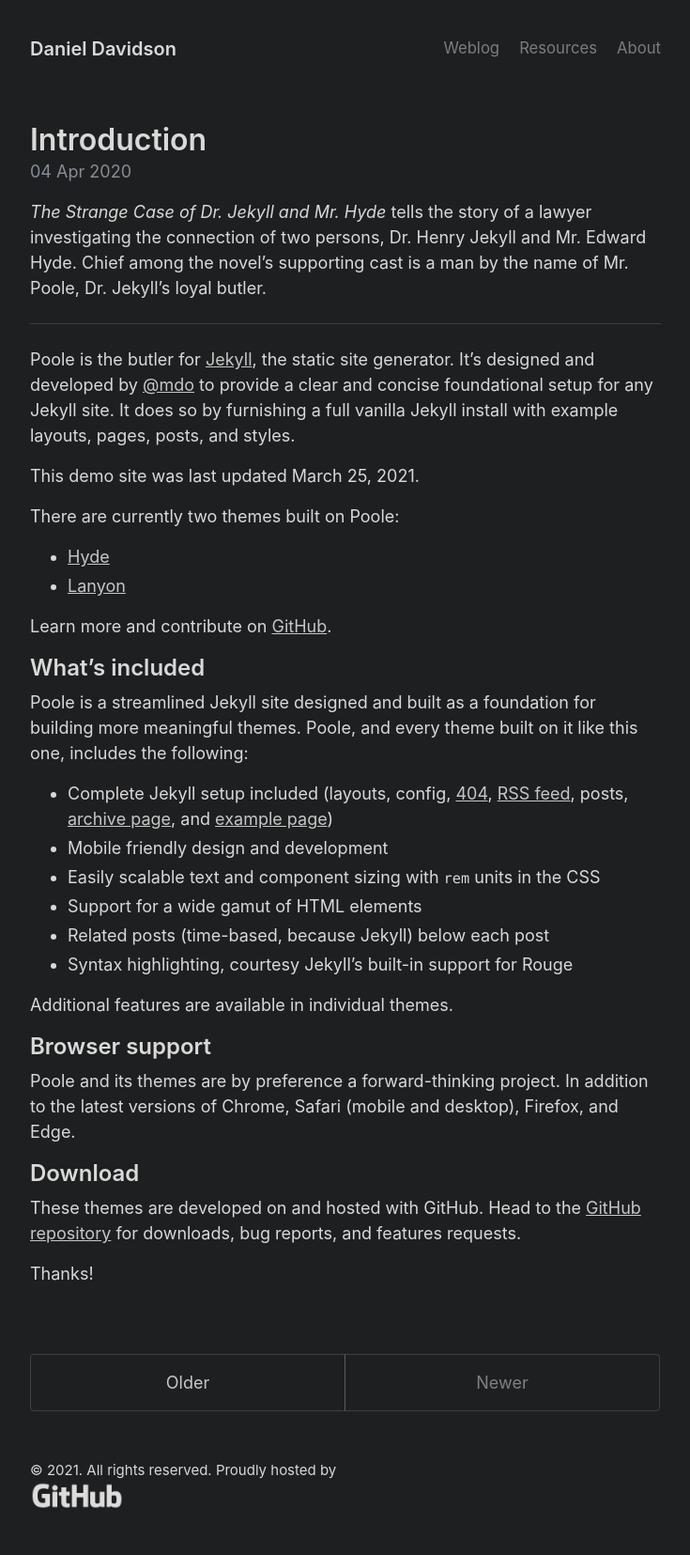
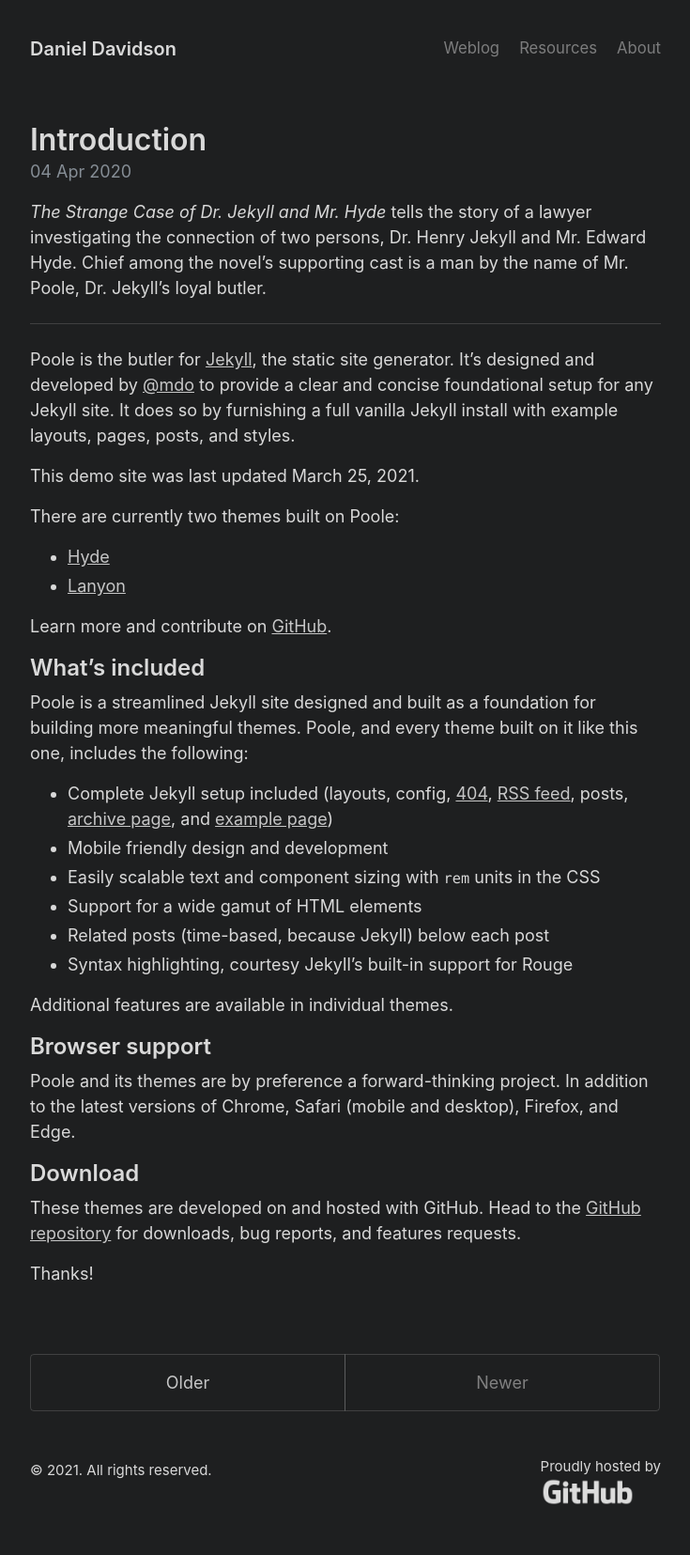
Before and after one commit to danieldavidson/danieldavidson.github.io, a Jekyll site: the page built from index.html, in a window 1280 px wide. Shown: the whole page at 94% size, without its empty margins (272-1007 px from the left). Built offline with Jekyll 4.4.1, drawn with Linux system fonts in a browser that asks for light colours; the list of posts is cut into pages by our own code; after the commit the page ends 1625 px from its top, so only the background shows below that.

Commit message:
Update default.html

```diff
--- a/_layouts/default.html
+++ b/_layouts/default.html
@@ -27,7 +27,7 @@
             >{{ site.time | date: '%Y' }}</time
           >. All rights reserved.
         </small>
-        <small>
+        <small style="float: right;">
           Proudly hosted by
 <img src="/img/gh-footer-logo.png" width="100" height="30" alt="GitHub • Social coding">
         </small>
```
